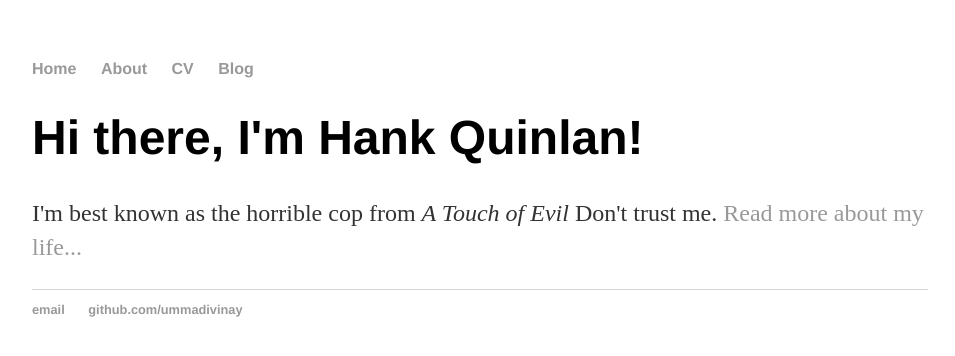
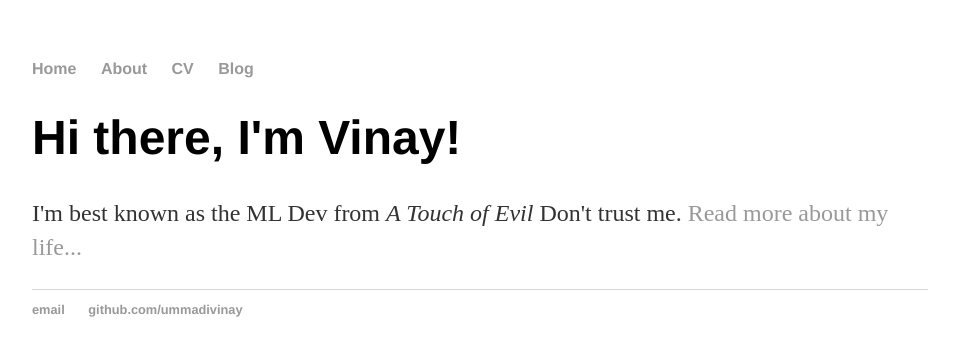
Before and after one commit to ummadiviany/ummadiviany.github.io, a Jekyll site: the page built from index.html, in a window 1280 px wide. Shown: the top 356 px of the page, without its empty margins (160-1115 px from the left). Built offline with Jekyll 4.4.1, drawn with Linux system fonts in a browser that asks for light colours.

Commit message:
Update index.html

```diff
--- a/index.html
+++ b/index.html
@@ -1,8 +1,8 @@
 ---
 layout: default
-title: Hank Quinlan, Horrible Cop
+title: Vinay Ummadi, Machine Learning Developer
 ---
 <div class="blurb">
-	<h1>Hi there, I'm Hank Quinlan!</h1>
-	<p>I'm best known as the horrible cop from <em>A Touch of Evil</em> Don't trust me. <a href="/about">Read more about my life...</a></p>
+	<h1>Hi there, I'm Vinay!</h1>
+	<p>I'm best known as the ML Dev  from <em>A Touch of Evil</em> Don't trust me. <a href="/about">Read more about my life...</a></p>
 </div><!-- /.blurb -->
```
